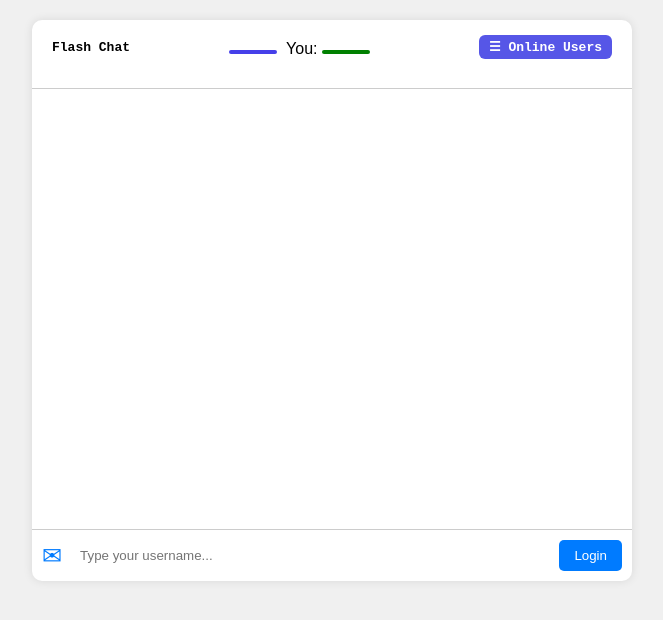
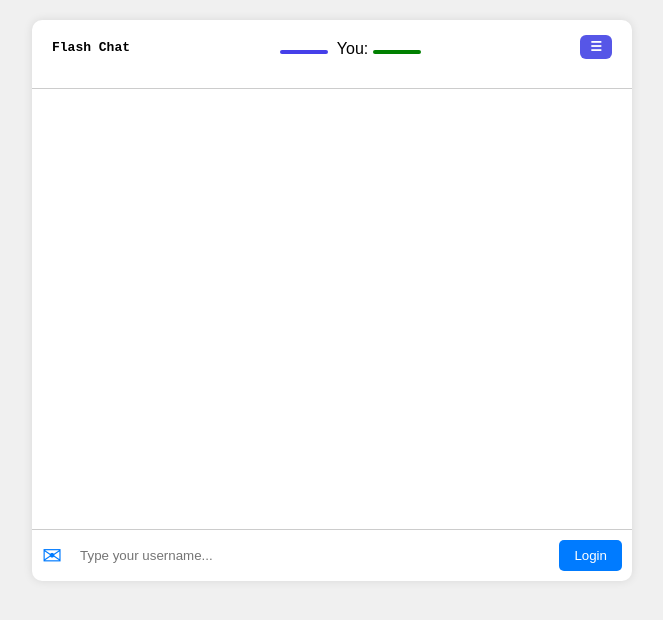
Before and after one commit to abhigdrv/simple-node-chat, a website: page public/index.html in a window 1280 px wide. Shown: the whole page, without its empty margins (308-971 px from the left). Drawn offline with nearby package versions, Linux system fonts and the light colour scheme; no server answers.

Commit message:
fix: minor fix

```diff
--- a/public/index.html
+++ b/public/index.html
@@ -19,8 +19,7 @@
           You: <span style="font-family: monospace; font-weight: 600; background-color: green; padding: 2px 5px; border-radius: 4px; color: white;margin-right: 15px;width: 38px;
           display: inline-block;overflow: hidden;" id="current-user"></span>
           <span onclick="openNav()"
-          style="background-color: rgb(86, 86, 231); color: white; padding: 4px 10px; border-radius: 6px; float:right; margin-top: -5px; cursor: pointer; font-family: monospace; font-weight: 600;">☰
-          Online Users</span>
+          style="background-color: rgb(86, 86, 231); color: white; padding: 4px 10px; border-radius: 6px; float:right; margin-top: -5px; cursor: pointer; font-family: monospace; font-weight: 600;">☰</span>
       </div>
     </div>
     <div id="mySidenav" class="sidenav">
```
